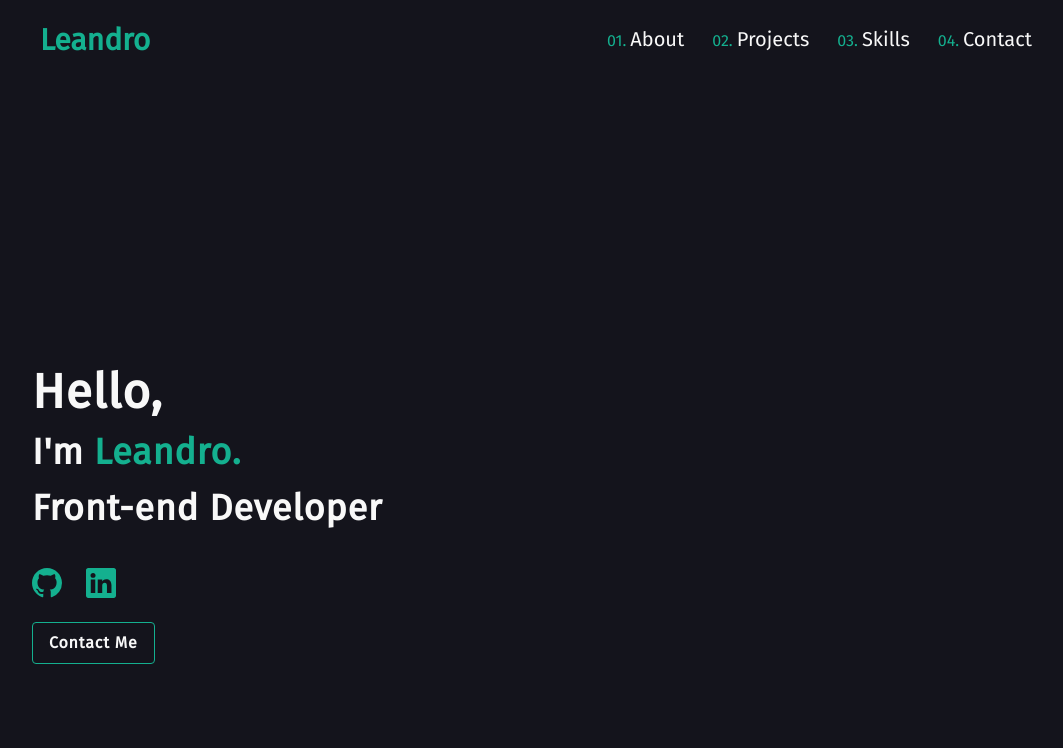
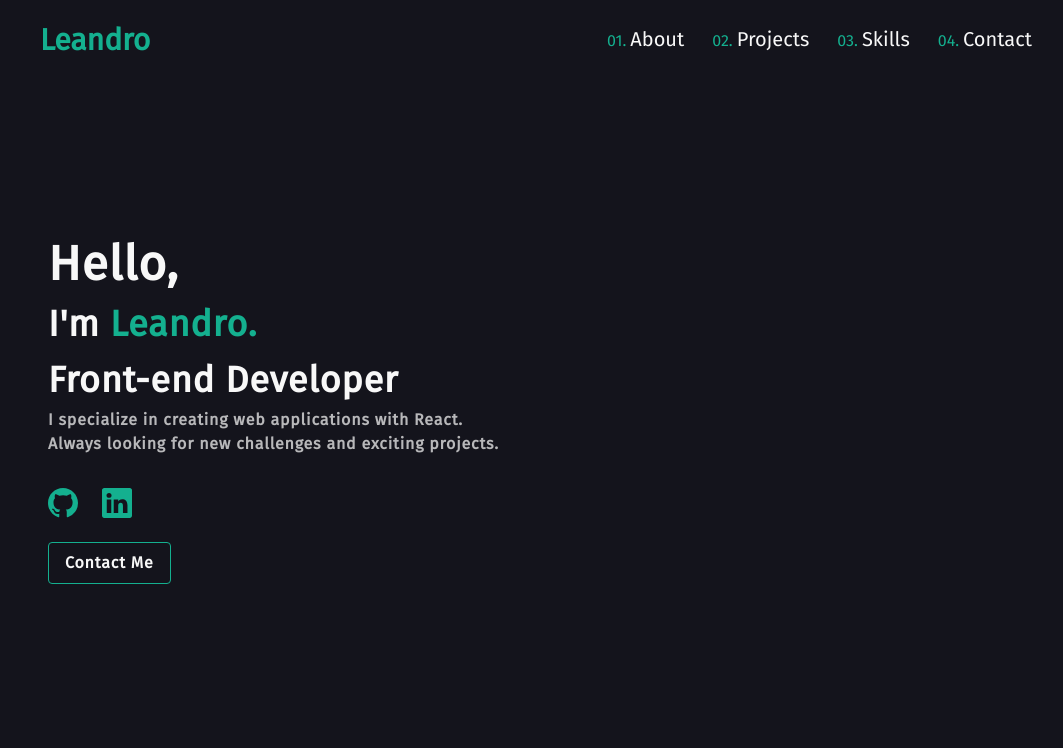
Before and after one commit to leasabus/new-portfolio, a React (Vite) app: page / in a window 1280 px wide. Shown: the top 748 px of the page, without its empty margins (108-1171 px from the left). Built offline with nearby package versions, Linux system fonts and the light colour scheme; grey boxes are pictures that could not be loaded; some icons are missing.

Commit message:
add text

```diff
--- a/src/components/Pages/Home.tsx
+++ b/src/components/Pages/Home.tsx
@@ -4,7 +4,7 @@ export const Home = () => {
   return (
     <>
       <section
-        className="text-terciary w-full mt-32 h-[300px] flex items-center justify-center md:items-start md:justify-start flex-col tracking-wider"
+        className="px-4 text-terciary w-full mt-30 h-[300px] flex items-center justify-center md:items-start md:justify-start flex-col tracking-wider"
         id="about"
       >
         <h1 className="text-4xl md:text-5xl font-bold">Hello,</h1>
@@ -14,9 +14,15 @@ export const Home = () => {
         <h2 className="text-2xl md:text-4xl font-bold mt-4">
           Front-end Developer
         </h2>
+        <h4 className="mt-2 font-bold text-center   text-text">
+          I specialize in creating web applications with React.
+        </h4>
+        <h4 className="font-bold text-text hidden md:flex">
+          Always looking for new challenges and exciting projects.
+        </h4>
         <h4 className="text-xl text-text mt-4"></h4>
 
-        <div className="flex flex-row items-center mt-6 gap-6 text-secondary">
+        <div className="flex flex-row items-center mt-4 gap-6 text-secondary">
           <a
             className="cursor-pointer hover:-translate-y-1 hover:scale-110 transition ease-in-out delay-150 hover:text-terciary"
             href="https://github.com/leasabus"
```
